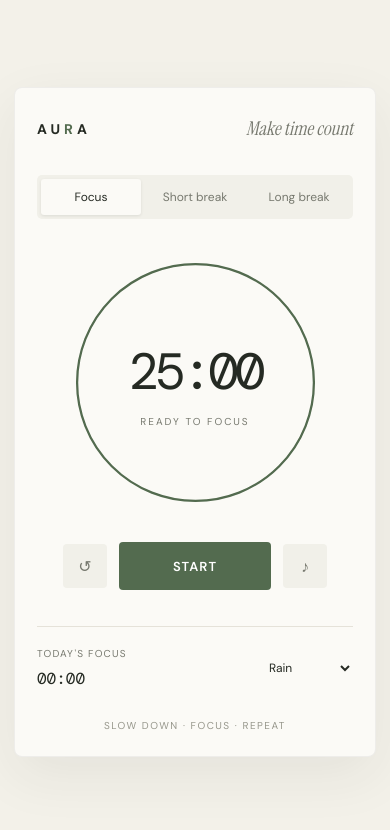
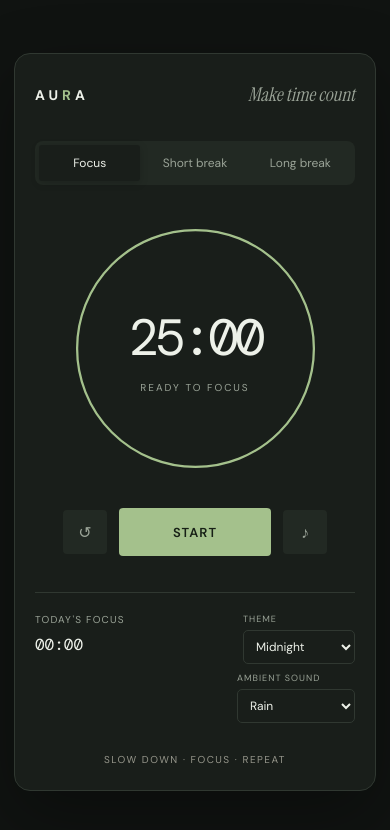
Before and after one commit to MaheshRPawar/AURA-Focus-Timer, a plain HTML site: page Aura.html in a window 390 px wide. Drawn offline with nearby package versions, Linux system fonts and the light colour scheme.

Commit message:
Enhance styling and implement theme preferences
Updated styles and added theme selection functionality.

```diff
--- a/Aura.html
+++ b/Aura.html
@@ -9,14 +9,57 @@
 @import url('https://fonts.googleapis.com/css2?family=DM+Mono:wght@400;500&family=DM+Sans:wght@400;500;600;700&family=Instrument+Serif&display=swap');
 
 :root {
+    color-scheme: dark;
+    --bg: #101311;
+    --paper: #191e1a;
+    --surface: #222923;
+    --text: #edf1e9;
+    --muted: #9aa397;
+    --accent: #a4c18c;
+    --accent-strong: #c2dda9;
+    --accent-soft: #2b382c;
+    --line: #303831;
+    --shadow: 0 24px 70px rgba(0, 0, 0, 0.32);
+}
+
+:root[data-theme="light"] {
     color-scheme: light;
-    --bg: #f3f1e9;
-    --paper: #fbfaf6;
+    --bg: #f2f1eb;
+    --paper: #fffefa;
+    --surface: #f0efe8;
     --text: #252a23;
     --muted: #77796f;
     --accent: #536b4f;
+    --accent-strong: #40583c;
     --accent-soft: #e7ebdf;
     --line: #e5e2d9;
+    --shadow: 0 18px 55px rgba(48, 47, 37, 0.09);
+}
+
+:root[data-theme="ocean"] {
+    --bg: #10171b;
+    --paper: #192328;
+    --surface: #222f35;
+    --text: #eaf3f4;
+    --muted: #9aafb3;
+    --accent: #81c4c0;
+    --accent-strong: #a5ddda;
+    --accent-soft: #263d40;
+    --line: #304147;
+    --shadow: 0 24px 70px rgba(0, 0, 0, 0.32);
+}
+
+:root[data-theme="plum"] {
+    --bg: #181319;
+    --paper: #231b25;
+    --surface: #302532;
+    --text: #f4edf3;
+    --muted: #b3a2b3;
+    --accent: #d3a6c8;
+    --accent-strong: #e9c2de;
+    --accent-soft: #3b2b3b;
+    --line: #403244;
+    --shadow: 0 24px 70px rgba(0, 0, 0, 0.34);
 }
 
 * {
@@ -35,6 +78,7 @@ body {
     align-items: center;
     padding: 40px 20px;
     -webkit-font-smoothing: antialiased;
+    transition: background-color 220ms ease, color 220ms ease;
 }
 
 button {
@@ -54,9 +98,10 @@ select:focus-visible {
     max-width: 480px;
     padding: 34px 38px 28px;
     background: var(--paper);
-    border: 1px solid rgba(37, 42, 35, 0.06);
-    border-radius: 8px;
-    box-shadow: 0 18px 55px rgba(48, 47, 37, 0.07);
+    border: 1px solid var(--line);
+    border-radius: 16px;
+    box-shadow: var(--shadow);
+    transition: background-color 220ms ease, border-color 220ms ease;
 }
 
 header {
@@ -89,8 +134,8 @@ header {
     gap: 4px;
     margin-bottom: 36px;
     padding: 4px;
-    background: #f1f0e9;
-    border-radius: 5px;
+    background: var(--surface);
+    border-radius: 8px;
 }
 
 .mode {
@@ -110,7 +155,7 @@ header {
 .mode.active {
     background: var(--paper);
     color: var(--text);
-    box-shadow: 0 1px 3px rgba(37, 42, 35, 0.1);
+    box-shadow: 0 2px 8px rgba(0, 0, 0, 0.18);
 }
 
 .timer-section {
@@ -185,7 +230,7 @@ header {
     width: 44px;
     height: 44px;
     border-radius: 4px;
-    background: #f1f0e9;
+    background: var(--surface);
     color: var(--muted);
     display: grid;
     place-items: center;
@@ -203,7 +248,7 @@ header {
     height: 48px;
     border-radius: 4px;
     background: var(--accent);
-    color: white;
+    color: #172016;
     font-size: 13px;
     font-weight: 600;
     letter-spacing: 1px;
@@ -211,7 +256,7 @@ header {
 }
 
 .main-btn:hover {
-    background: #40583c;
+    background: var(--accent-strong);
 }
 
 .main-btn:active,
@@ -225,6 +270,7 @@ header {
     display: flex;
     justify-content: space-between;
     align-items: center;
+    gap: 20px;
 }
 
 .stat-label {
@@ -240,23 +286,36 @@ header {
     font-size: 16px;
 }
 
-.sound-control {
+.preferences {
     display: flex;
     align-items: center;
-    gap: 10px;
+    gap: 14px;
 }
 
-.sound-control select {
+.preference-control {
+    display: grid;
+    gap: 5px;
+}
+
+.preference-control label {
+    color: var(--muted);
+    font-size: 9px;
+    letter-spacing: 1px;
+    text-transform: uppercase;
+}
+
+.preference-control select {
     background: transparent;
     color: var(--text);
-    border: none;
+    border: 1px solid var(--line);
+    border-radius: 5px;
     font-family: inherit;
     font-size: 12px;
     cursor: pointer;
-    padding: 6px 2px;
+    padding: 7px 22px 7px 8px;
 }
 
-.sound-control select option {
+.preference-control select option {
     background: var(--paper);
     color: var(--text);
 }
@@ -286,7 +345,7 @@ header {
     }
 
     .app {
-        padding: 28px 22px 24px;
+        padding: 28px 20px 24px;
     }
 
     header {
@@ -306,6 +365,16 @@ header {
         margin-bottom: 36px;
     }
 
+    .bottom {
+        align-items: flex-start;
+    }
+
+    .preferences {
+        gap: 8px;
+        flex-direction: column;
+        align-items: flex-end;
+    }
+
     .footer {
         margin-top: 30px;
     }
@@ -319,7 +388,6 @@ header {
         transition-duration: 0.01ms !important;
         animation-duration: 0.01ms !important;
         animation-iteration-count: 1 !important;
-    }
     }
 }
 </style>
@@ -369,12 +437,24 @@ header {
             <div class="stat-value" id="dailyTime">00:00</div>
         </div>
 
-        <div class="sound-control">
-            <select id="soundSelect">
-                <option value="rain">Rain</option>
-                <option value="noise">White noise</option>
-                <option value="waves">Waves</option>
-            </select>
+        <div class="preferences">
+            <div class="preference-control">
+                <label for="themeSelect">Theme</label>
+                <select id="themeSelect" aria-label="Color theme">
+                    <option value="dark">Midnight</option>
+                    <option value="light">Warm light</option>
+                    <option value="ocean">Ocean</option>
+                    <option value="plum">Plum</option>
+                </select>
+            </div>
+            <div class="preference-control">
+                <label for="soundSelect">Ambient sound</label>
+                <select id="soundSelect">
+                    <option value="rain">Rain</option>
+                    <option value="noise">White noise</option>
+                    <option value="waves">Waves</option>
+                </select>
+            </div>
         </div>
 
     </section>
@@ -409,6 +489,16 @@ const progress = document.getElementById('progress');
 const dailyTime = document.getElementById('dailyTime');
 const soundBtn = document.getElementById('soundBtn');
 const soundSelect = document.getElementById('soundSelect');
+const themeSelect = document.getElementById('themeSelect');
+
+const savedTheme = localStorage.getItem('aura-theme') || 'dark';
+document.documentElement.dataset.theme = savedTheme;
+themeSelect.value = savedTheme;
+
+themeSelect.addEventListener('change', () => {
+    document.documentElement.dataset.theme = themeSelect.value;
+    localStorage.setItem('aura-theme', themeSelect.value);
+});
 
 const circumference = 2 * Math.PI * 130;
 progress.style.strokeDasharray = circumference;
```
